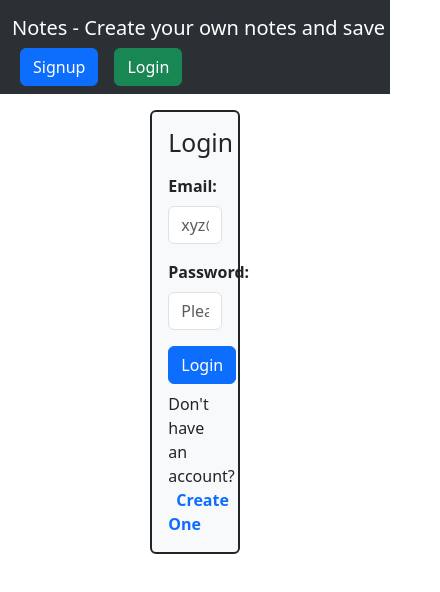
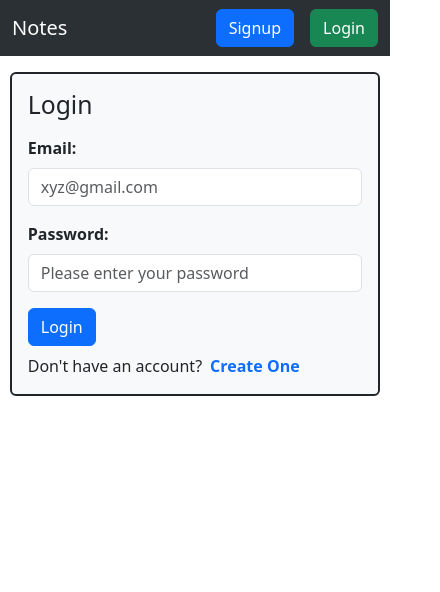
Before and after one commit to Simpl1fy/notes_react_node, a React (Vite) app in the folder todo-frontend/: page /login in a window 390 px wide. Shown: the top 592 px of the page, 440 px wide, since content can reach past the window. Built offline with nearby package versions, Linux system fonts and the light colour scheme.

Commit message:
added responsiveness to profile page

```diff
--- a/todo-frontend/src/components/Login.jsx
+++ b/todo-frontend/src/components/Login.jsx
@@ -6,7 +6,7 @@ import { useAuth } from "./useAuth";
 import api from "../config/axiosConfig";
 
 export default function Login() {
-  const { login } = useAuth();
+  const { login, isMobile } = useAuth();
   const [ email, setEmail ] = useState('');
   const [ password, setPassword ] = useState('');
   const [successModalIsOpen, setSuccessModalIsOpen] = useState(false);
@@ -44,7 +44,7 @@ export default function Login() {
 
   return (
     <div className="form-container px-3 py-3 d-flex justify-content-center align-items-center">
-      <form className="bg-light px-3 py-3 border border-2 rounded-2 border-dark w-25" onSubmit={handleSubmit}>
+      <form className="bg-light px-3 py-3 border border-2 rounded-2 border-dark w-25" style={{minWidth: isMobile? '95vw' : '40vw'}} onSubmit={handleSubmit}>
         <h2 className="mb-3">Login</h2>
         <div className="mb-3">
           <label htmlFor="email" className="form-label">
--- a/todo-frontend/src/components/Navbar.jsx
+++ b/todo-frontend/src/components/Navbar.jsx
@@ -3,14 +3,10 @@ import { Link, Outlet, useNavigate } from "react-router-dom";
 import AccountCircleOutlinedIcon from '@mui/icons-material/AccountCircleOutlined';
 import Dropdown from 'react-bootstrap/Dropdown';
 import { useAuth } from "./useAuth";
-import { useEffect } from "react";
+// import { useEffect, useState } from "react";
 
 function Navbar() {
-  const { isLoggedIn, logout } = useAuth();
-
-  useEffect(() => {
-    console.log(isLoggedIn);
-  }, [])
+  const { isLoggedIn, logout, isMobile } = useAuth();
 
   const navigate = useNavigate();
 
@@ -25,11 +21,11 @@ function Navbar() {
     <>
       <nav className="navbar navbar-expand-lg bg-body-tertiary" data-bs-theme="dark">
         <div className="container-fluid  d-flex justify-content-between align-items-center">
-            <Link to={"/home"} className="text-decoration-none navbar-brand">Notes - Create your own notes and save them</Link>
+            <Link to={"/home"} className="text-decoration-none navbar-brand">{isMobile ? 'Notes' : 'Notes - Create your own notes and save them'}</Link>
             {!isLoggedIn ?
               <div>
                 <Link to={"/signup"}><button type="submit" className="btn btn-primary mx-2">Signup</button></Link>
-                <Link to={"/login"}><button type="submit" className="btn btn-success mx-2">Login</button></Link>
+                <Link to={"/login"}><button type="submit" className="btn btn-success ms-2">Login</button></Link>
               </div> :
               <>
               <Dropdown>
--- a/todo-frontend/src/components/Profile.jsx
+++ b/todo-frontend/src/components/Profile.jsx
@@ -4,10 +4,11 @@ import { Button } from "react-bootstrap";
 import ChangeInformationModal from "./ChangeInformationModal";
 import ToastFile from "./ToastFile";
 import api from "../config/axiosConfig";
+import '../scss/profile.css';
 
 export default function Profile() {
 
-  const { isLoggedIn, localToken } = useAuth();
+  const { isLoggedIn, localToken, isMobile } = useAuth();
   const [profileData, setProfileData] = useState(null);
   const [type, setType] = useState('');
   const [isChangeModalOpen, setChangeModal] = useState(false);
@@ -58,26 +59,26 @@ export default function Profile() {
   }
 
   return (
-    <div className="container-lg vh-100 d-flex justify-content-center align-items-center">
+    <div className="container-lg d-flex justify-content-center align-items-center mt-2" style={{minWidth: isMobile ? '95vw' : '45vw'}}>
       <div className="p-3 bg-light-subtle border border-2" style={{width: "40rem"}}>
         <h3 className="mb-2">Your Profile</h3>
-        <div className="container d-flex flex-column">
+        <div className="d-flex flex-column">
           {profileData ? (
           <>
-            <div className="mt-2">Name: {profileData.name}</div>
-            <div className="d-flex justify-content-between align-items-center mt-2">
-              <div>Email: {profileData.email}</div>
+            <div className="mt-2"><strong>Name:</strong> {profileData.name}</div>
+            <div className="d-flex justify-content-between mt-2 profile-info">
+              <div><strong>Email:</strong> {profileData.email}</div>
               <div>
-                <Button variant="primary" onClick={() => handleUpdate('email')} style={{width:'10rem'}}>Update Email</Button>
+                <Button variant="primary" onClick={() => handleUpdate('email')} style={{width:'20vw', minWidth: '200px', textWrap: 'nowrap'}}>Update Email</Button>
               </div>
             </div>
-            <div className="d-flex justify-content-between align-items-center mt-2">
+            <div className="d-flex justify-content-between mt-2 profile-info">
               <div className="d-flex align-items-center">
-                <div className="me-2">Password</div>
+                <div className="me-2"><strong>Password:</strong></div>
                 <input type="password" className="form-control" disabled={true} value={profileData.password} />
               </div>
               <div>
-                <Button variant="primary" onClick={() => handleUpdate('password')} style={{width:'10rem'}}>Change Password</Button>
+                <Button variant="primary" onClick={() => handleUpdate('password')} style={{width:'20vw', minWidth: '200px', textWrap: 'nowrap'}}>Change Password</Button>
               </div>
             </div>
           </>
--- a/todo-frontend/src/components/Signup.jsx
+++ b/todo-frontend/src/components/Signup.jsx
@@ -8,7 +8,7 @@ import api from "../config/axiosConfig";
 
 
 export default function Signup() {
-  const { signup } = useAuth();
+  const { signup, isMobile } = useAuth();
   const [formName, setName] = useState('');
   const [formEmail, setEmail] = useState('');
   const [formPassword, setPassword] = useState('');
@@ -60,7 +60,7 @@ export default function Signup() {
   }
   return (
     <div className="form-container px-3 py-3 d-flex justify-content-center align-items-center">
-      <form className="bg-light px-3 py-3 border border-2 rounded-2 border-dark w-25" onSubmit={handleSubmit} action="" method="post">
+      <form className="bg-light px-3 py-3 border border-2 rounded-2 border-dark w-25" style={{minWidth: isMobile? '95vw' : '40vw'}} onSubmit={handleSubmit} action="" method="post">
         <h2 className="mb-3">Signup</h2>
         <div className="mb-3">
           <label htmlFor="name" className="form-label">
--- a/todo-frontend/src/components/useAuth.jsx
+++ b/todo-frontend/src/components/useAuth.jsx
@@ -8,6 +8,7 @@ const AuthContext = createContext();
 export function AuthProvider({ children }) {
     const [isLoggedIn, setIsLoggedIn] = useState(false);
     const [localToken, setLocalToken] = useState('');
+    const [isMobile, setIsMobile] = useState(false);
 
     useEffect(() => {
         const token = localStorage.getItem('token');
@@ -16,6 +17,20 @@ export function AuthProvider({ children }) {
             setLocalToken(token);
         }
     }, []);
+
+    useEffect(() => {
+      const checkMobile = () => {
+          setIsMobile(window.innerWidth <= 768);
+      };
+
+      checkMobile();
+
+      window.addEventListener('resize', checkMobile);
+
+      return () => {
+          window.removeEventListener('resize', checkMobile);
+      };
+    })
 
     const signup = (jwtToken) => {
         console.log('Token received is = ', jwtToken);
@@ -37,7 +52,7 @@ export function AuthProvider({ children }) {
     }
 
     return (
-        <AuthContext.Provider value={{ isLoggedIn, login, logout, signup, localToken }}>
+        <AuthContext.Provider value={{ isLoggedIn, login, logout, signup, localToken, isMobile }}>
           {children}
         </AuthContext.Provider>
       );
--- /dev/null
+++ b/todo-frontend/src/scss/profile.css
@@ -0,0 +1,9 @@
+@media screen and (max-width: 756px)
+{
+    .profile-info {
+        flex-direction: column;
+        align-items: flex-start;
+        justify-content: flex-start;
+        gap: 5px;
+    }
+}
```
